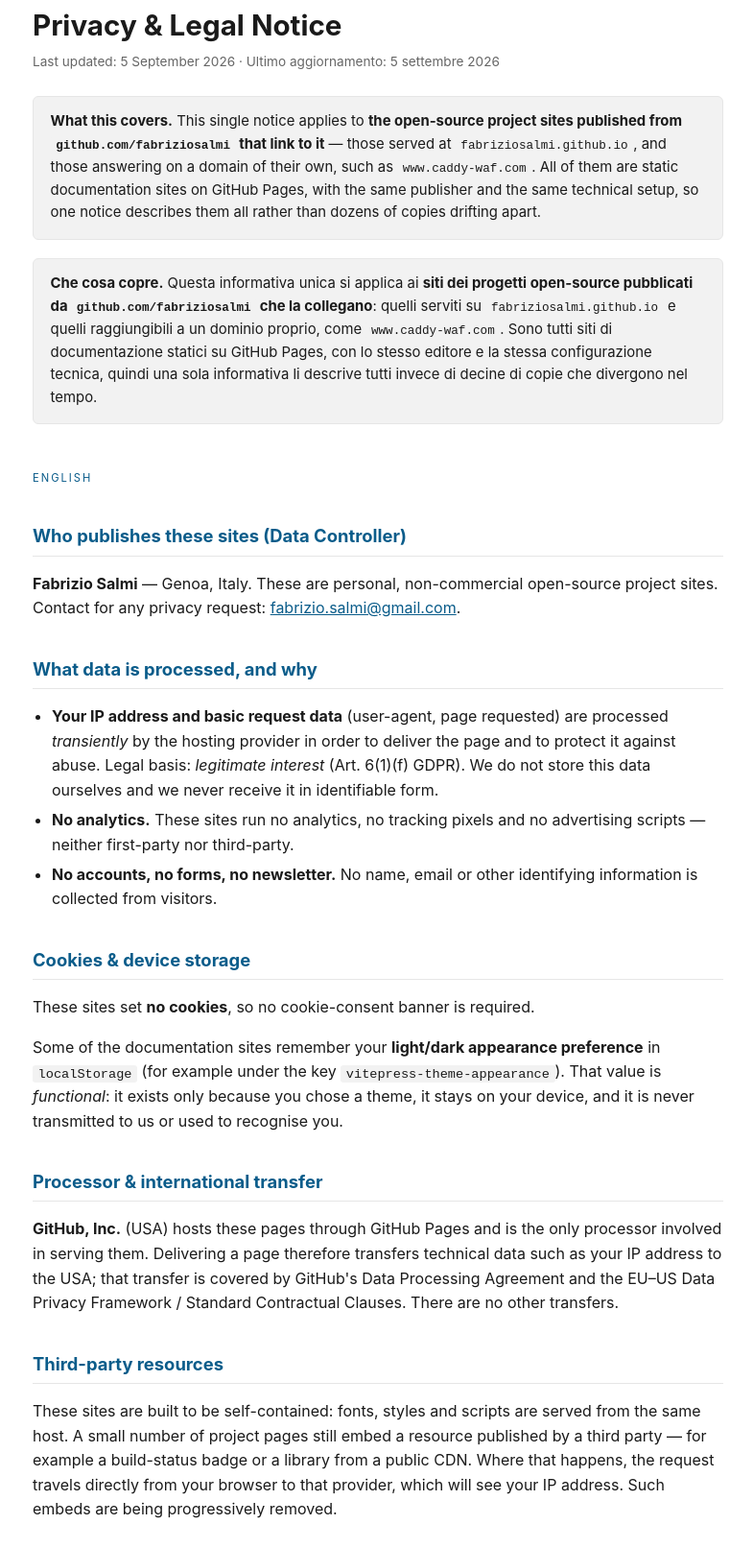
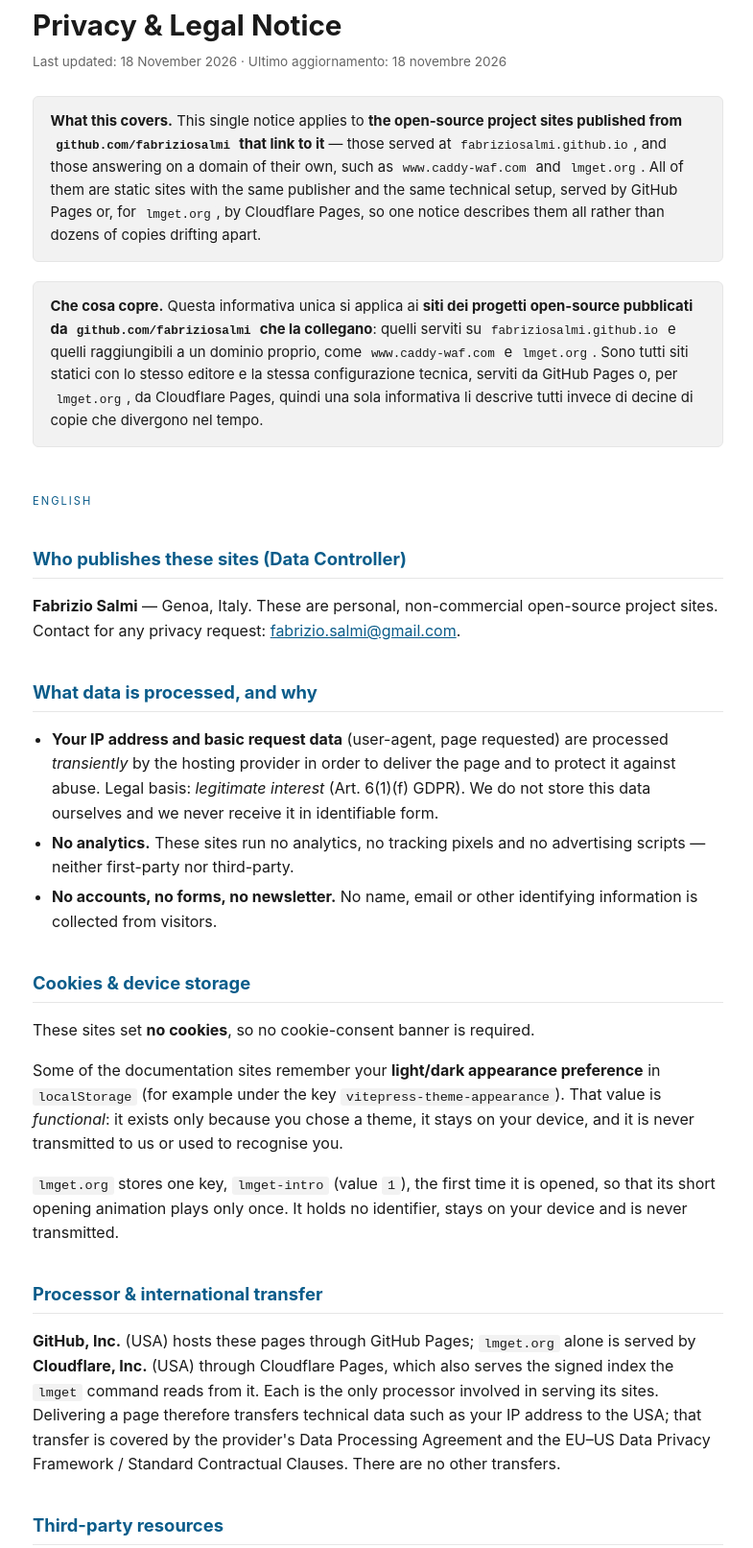
Before and after one commit to fabriziosalmi/fabriziosalmi.github.io, a plain HTML site: page privacy.html in a window 1280 px wide. Shown: the part 94-1707 px from the top of the page at 96% size, without its empty margins (246-1031 px from the left). Drawn offline with Linux system fonts and the light colour scheme.

Commit message:
docs(privacy): the notice covers lmget.org, served by Cloudflare Pages, and names the one key it stores
lmget.org links this notice but is served by Cloudflare Pages, not GitHub
Pages: Cloudflare, Inc. is its processor (and serves the signed index the
lmget command reads). lmget.org stores one functional localStorage key,
lmget-intro, so its opening animation plays once. English and Italian.

Co-Authored-By: Claude Opus 5.5 <noreply@anthropic.com>

```diff
--- a/privacy.html
+++ b/privacy.html
@@ -31,25 +31,27 @@
 <div class="wrap">
     <a class="home" href="/">← fabriziosalmi.github.io</a>
     <h1>Privacy &amp; Legal Notice</h1>
-    <p class="updated">Last updated: 5 September 2026 · Ultimo aggiornamento: 5 settembre 2026</p>
+    <p class="updated">Last updated: 18 November 2026 · Ultimo aggiornamento: 18 novembre 2026</p>
 
     <div class="scope">
         <strong>What this covers.</strong> This single notice applies to <strong>the open-source
         project sites published from <code>github.com/fabriziosalmi</code> that link to it</strong> —
         those served at <code>fabriziosalmi.github.io</code>, and those answering on a domain of
-        their own, such as <code>www.caddy-waf.com</code>. All of them are static documentation
-        sites on GitHub Pages, with the same publisher and the same technical setup, so one notice
-        describes them all rather than dozens of copies drifting apart.
+        their own, such as <code>www.caddy-waf.com</code> and <code>lmget.org</code>. All of them are
+        static sites with the same publisher and the same technical setup, served by GitHub Pages
+        or, for <code>lmget.org</code>, by Cloudflare Pages, so one notice describes them all rather
+        than dozens of copies drifting apart.
     </div>
 
     <div class="scope">
         <strong>Che cosa copre.</strong> Questa informativa unica si applica ai <strong>siti dei
         progetti open-source pubblicati da <code>github.com/fabriziosalmi</code> che la
         collegano</strong>: quelli serviti su <code>fabriziosalmi.github.io</code> e quelli
-        raggiungibili a un dominio proprio, come <code>www.caddy-waf.com</code>. Sono tutti siti di
-        documentazione statici su GitHub Pages, con lo stesso editore e la stessa configurazione
-        tecnica, quindi una sola informativa li descrive tutti invece di decine di copie che
-        divergono nel tempo.
+        raggiungibili a un dominio proprio, come <code>www.caddy-waf.com</code> e
+        <code>lmget.org</code>. Sono tutti siti statici con lo stesso editore e la stessa
+        configurazione tecnica, serviti da GitHub Pages o, per <code>lmget.org</code>, da Cloudflare
+        Pages, quindi una sola informativa li descrive tutti invece di decine di copie che divergono
+        nel tempo.
     </div>
 
     <p class="lang-label">English</p>
@@ -78,12 +80,18 @@
     <code>vitepress-theme-appearance</code>). That value is <em>functional</em>: it exists only
     because you chose a theme, it stays on your device, and it is never transmitted to us or used to
     recognise you.</p>
+    <p><code>lmget.org</code> stores one key, <code>lmget-intro</code> (value <code>1</code>), the
+    first time it is opened, so that its short opening animation plays only once. It holds no
+    identifier, stays on your device and is never transmitted.</p>
 
     <h2>Processor &amp; international transfer</h2>
-    <p><strong>GitHub, Inc.</strong> (USA) hosts these pages through GitHub Pages and is the only
-    processor involved in serving them. Delivering a page therefore transfers technical data such as
-    your IP address to the USA; that transfer is covered by GitHub's Data Processing Agreement and
-    the EU–US Data Privacy Framework / Standard Contractual Clauses. There are no other transfers.</p>
+    <p><strong>GitHub, Inc.</strong> (USA) hosts these pages through GitHub Pages;
+    <code>lmget.org</code> alone is served by <strong>Cloudflare, Inc.</strong> (USA) through
+    Cloudflare Pages, which also serves the signed index the <code>lmget</code> command reads from
+    it. Each is the only processor involved in serving its sites. Delivering a page therefore
+    transfers technical data such as your IP address to the USA; that transfer is covered by the
+    provider's Data Processing Agreement and the EU–US Data Privacy Framework / Standard Contractual
+    Clauses. There are no other transfers.</p>
 
     <h2>Third-party resources</h2>
     <p>These sites are built to be self-contained: fonts, styles and scripts are served from the same
@@ -135,13 +143,19 @@
     <code>vitepress-theme-appearance</code>). È un dato <em>funzionale</em>: esiste solo perché hai
     scelto un tema, resta sul tuo dispositivo e non ci viene mai trasmesso né usato per
     riconoscerti.</p>
+    <p><code>lmget.org</code> memorizza una chiave, <code>lmget-intro</code> (valore
+    <code>1</code>), la prima volta che viene aperto, perché la breve animazione iniziale compaia una
+    sola volta. Non contiene alcun identificativo, resta sul tuo dispositivo e non viene mai
+    trasmessa.</p>
 
     <h2>Responsabile e trasferimento extra-UE</h2>
-    <p><strong>GitHub, Inc.</strong> (USA) ospita queste pagine tramite GitHub Pages ed è l'unico
-    responsabile coinvolto nella loro erogazione. Erogare una pagina comporta quindi il
-    trasferimento di dati tecnici come l'indirizzo IP verso gli USA; tale trasferimento è coperto
-    dall'accordo sul trattamento dei dati di GitHub e dal Data Privacy Framework UE–USA / Clausole
-    Contrattuali Standard. Non vi sono altri trasferimenti.</p>
+    <p><strong>GitHub, Inc.</strong> (USA) ospita queste pagine tramite GitHub Pages;
+    <code>lmget.org</code>, da solo, è servito da <strong>Cloudflare, Inc.</strong> (USA) tramite
+    Cloudflare Pages, che serve anche l'indice firmato che il comando <code>lmget</code> legge da
+    lì. Ciascuno è l'unico responsabile coinvolto nell'erogazione dei propri siti. Erogare una
+    pagina comporta quindi il trasferimento di dati tecnici come l'indirizzo IP verso gli USA; tale
+    trasferimento è coperto dall'accordo sul trattamento dei dati del fornitore e dal Data Privacy
+    Framework UE–USA / Clausole Contrattuali Standard. Non vi sono altri trasferimenti.</p>
 
     <h2>Risorse di terze parti</h2>
     <p>Questi siti sono costruiti per essere autosufficienti: font, stili e script sono serviti dallo
```
